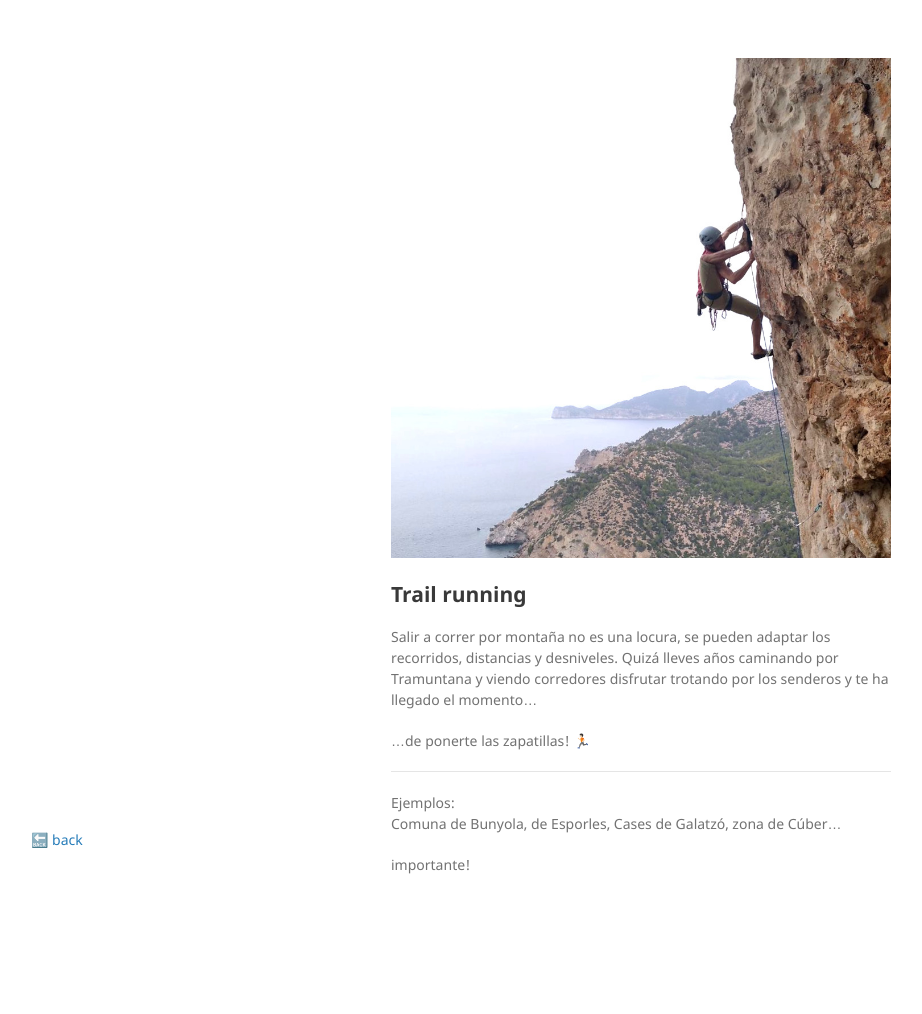
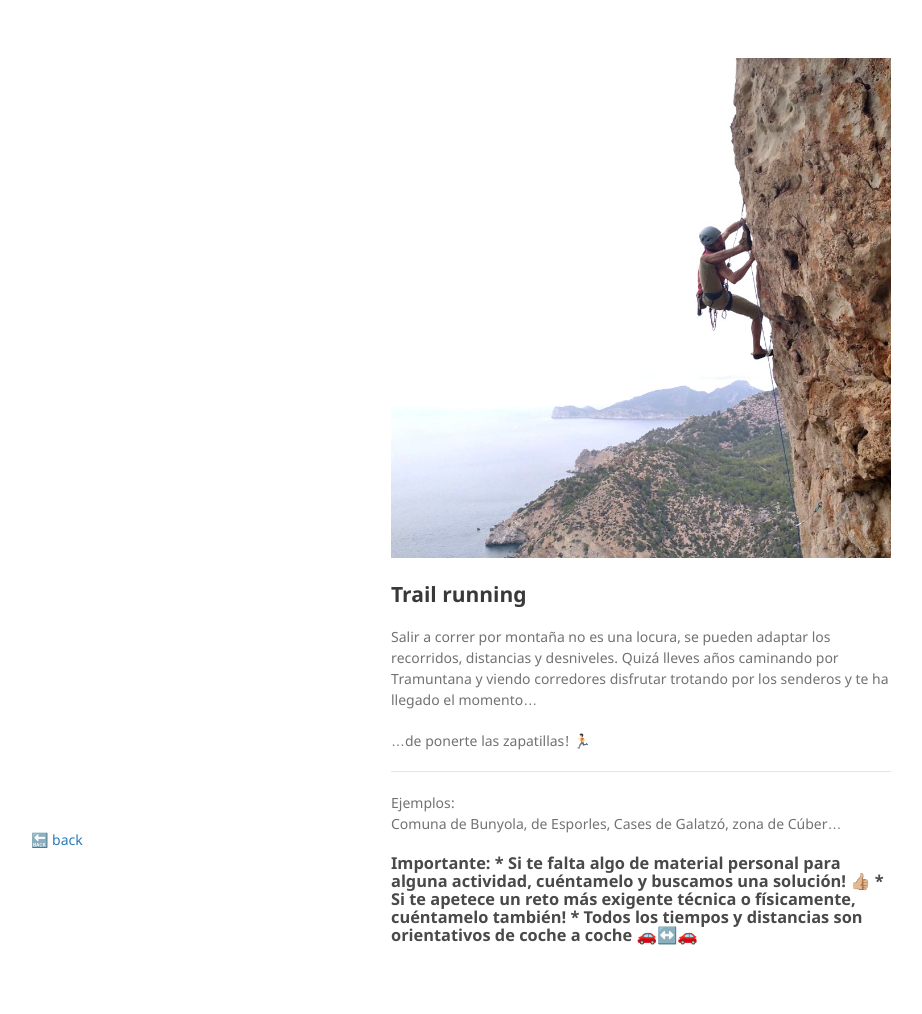
Before and after one commit to indradecastro/MountainGuide, a Jekyll site: the page built from trail.md, in a window 1280 px wide. Shown: the whole page, without its empty margins (179-1101 px from the left). Built offline with Jekyll 4.4.1, drawn with Linux system fonts in a browser that asks for light colours; before the commit the page ends 945 px from its top, so only the background shows below that.

Commit message:
format importante

```diff
--- a/_layouts/actividad.html
+++ b/_layouts/actividad.html
@@ -18,15 +18,16 @@
 
       <section>
 
-      {{ content <br> Importante:
+      {{ content }}
+        <h3><p>
+        Importante:
 *	Si te falta algo de material personal para alguna actividad, cuéntamelo y buscamos una solución! 👍🏼
 * 	Si te apetece un reto más exigente técnica o físicamente, cuéntamelo también!
-*	Todos los tiempos y distancias son orientativos de coche a coche 🚗↔️🚗}}
-        <p>
-        importante!
-        </p>
+*	Todos los tiempos y distancias son orientativos de coche a coche 🚗↔️🚗
+        </p></h3>
       </section>
       <footer>
+
         <a href="./">🔙 back</a>
         <!--{% if site.github.is_project_page %}-->
         <!--<p>This project is maintained by <a href="{{ site.github.owner_url }}">{{ site.github.owner_name }}</a></p>-->
```
